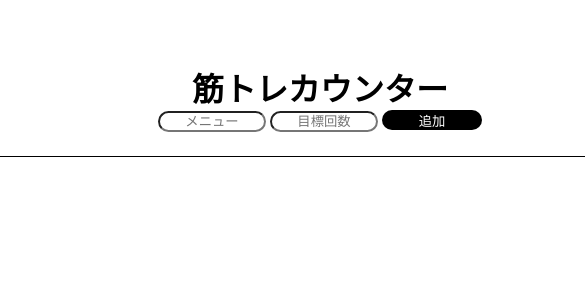
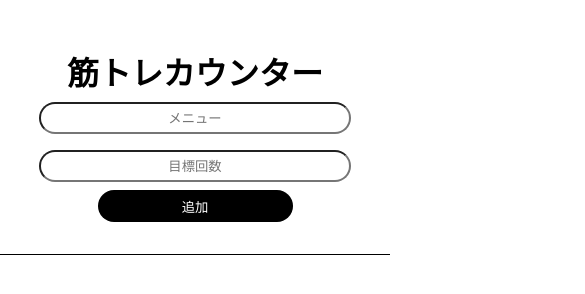
Before and after one commit to dashubei/muscle_counter, a plain HTML site: page index.html in a window 390 px wide. Shown: the top 294 px of the page, 585 px wide, since content can reach past the window. Drawn offline with Linux system fonts and the light colour scheme.

Commit message:
first commit

```diff
--- a/style.css
+++ b/style.css
@@ -90,3 +90,55 @@ p > span {
   font-size: 32px;
   font-weight: bold;
 }
+
+@media screen and (max-width: 600px) {
+  body {
+    width: 100%;
+  }
+  .container {
+    width: 100%;
+  }
+
+  .header {
+    width: 100%;
+    padding: 32px 0 32px;
+    margin: 16px auto 16px;
+  }
+  input {
+    outline: none;
+    box-sizing: border-box;
+    width: 80%;
+    height: 32px;
+    margin: 8px;
+    display: inline-block;
+    color: black;
+    border-radius: 20px;
+    text-align: center;
+  }
+
+  .list {
+    width: 100%;
+    margin: 0 auto;
+  }
+
+  ul {
+    margin: 0;
+    padding: 0px 16px 0;
+  }
+
+  li {
+    margin-top: 16px;
+  }
+
+  button {
+    background-color: black;
+    color: white;
+    display: inline-block;
+    width: 50%;
+    height: 32px;
+    cursor: pointer;
+    border: none;
+    border-radius: 20px;
+    transition: all .3s;
+  }
+}
```
Also changed, not shown: index.html (line endings or trailing spaces).
